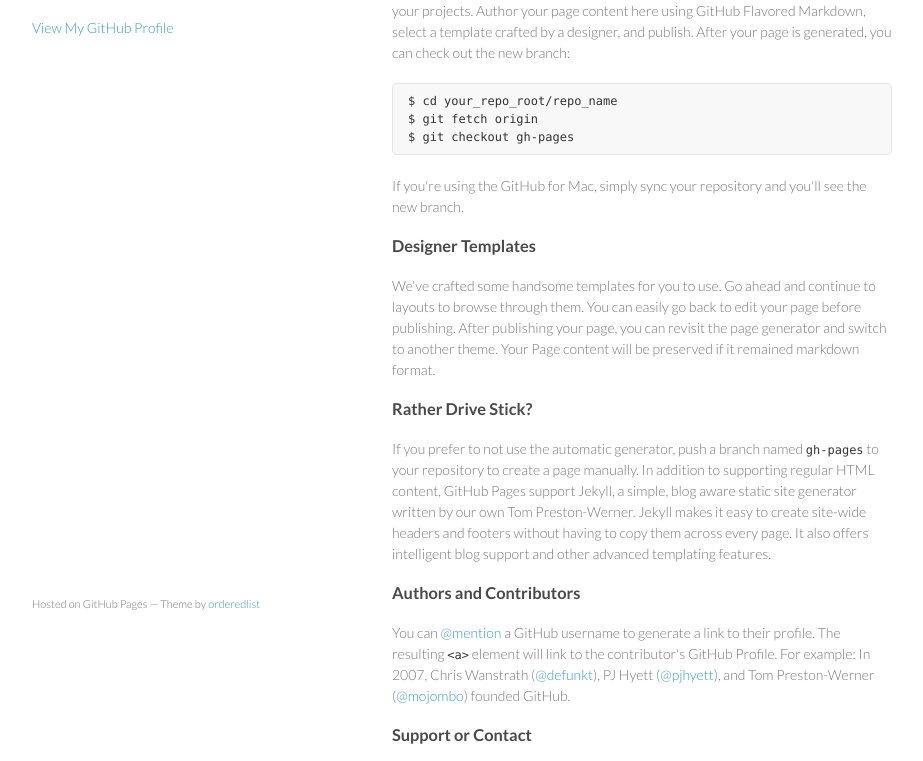
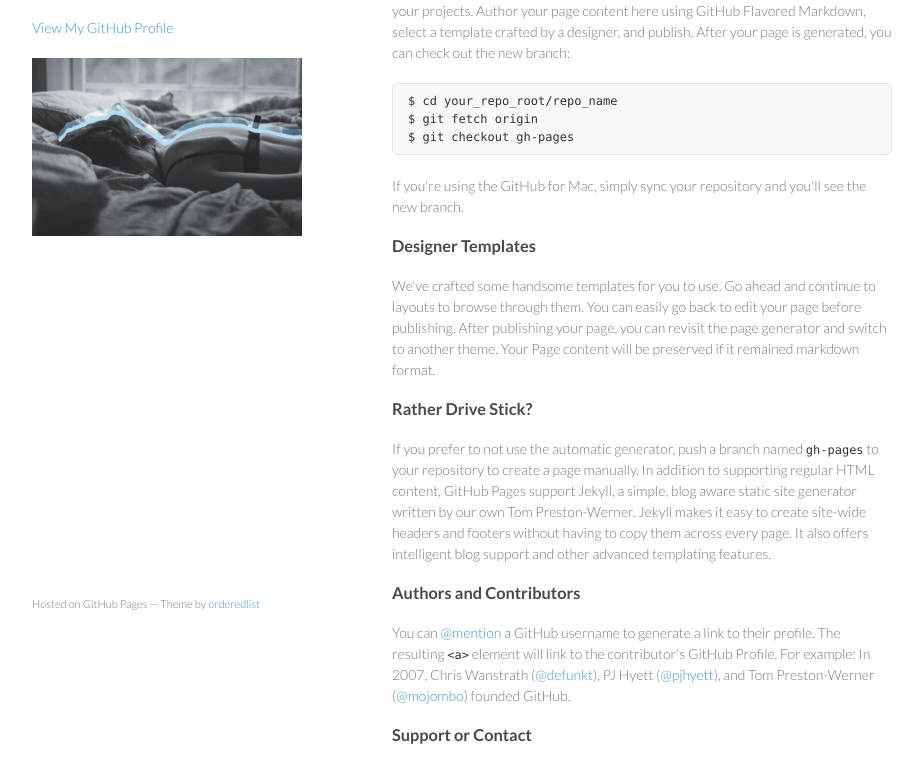
Before and after one commit to jeffro-/jeffro-.github.io, a plain HTML site: page index.html in a window 1280 px wide. Shown: the part 117-878 px from the top of the page, without its empty margins (178-1101 px from the left). Drawn offline with Linux system fonts and the light colour scheme.

Commit message:
added image

```diff
--- a/index.html
+++ b/index.html
@@ -20,7 +20,7 @@
 
 
         <p class="view"><a href="https://github.com/jeffro-">View My GitHub Profile</a></p>
-
+        <img src ="images/areyouawake%20bg.jpg">
       </header>
       <section>
         <h3>
```
Also changed, not shown: images/areyouawake bg.jpg (added).
